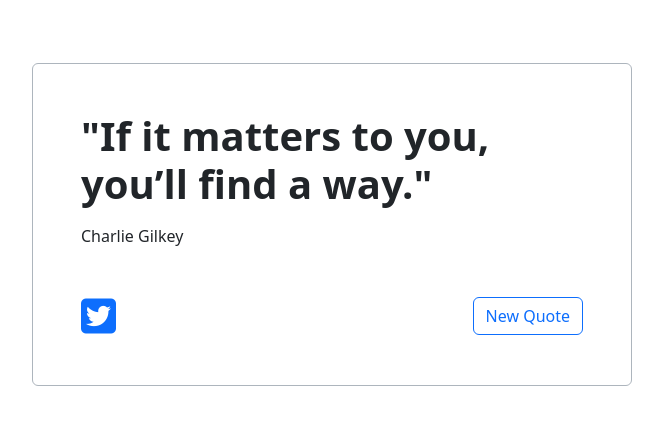
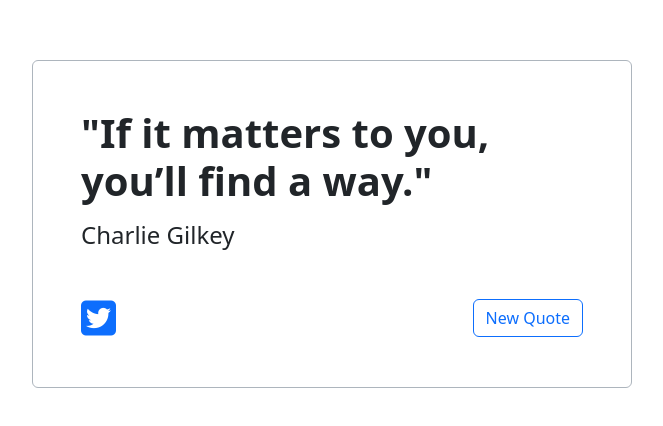
Before and after one commit to lemredd/random-quote-machine, a React (Create React App) app: page / in a window 1280 px wide. Shown: the part 176-602 px from the top of the page, without its empty margins (308-971 px from the left). Built offline with nearby package versions, Linux system fonts and the light colour scheme.

Commit message:
feat(component): use `h4` for `#author`

```diff
--- a/src/components/QuoteDetails.tsx
+++ b/src/components/QuoteDetails.tsx
@@ -7,9 +7,9 @@ export default function QuoteDetails({ author, text }: Props) {
 			<h1 id="text">
 				<strong>"{text}"</strong>
 			</h1>
-      <p id="author" className="mt-3">
+			<h4 id="author" className="mt-3">
 				{author}
-      </p>
+			</h4>
 		</div>
 	);
 }
```
Lines whose indentation alone changed are shown as unchanged.
